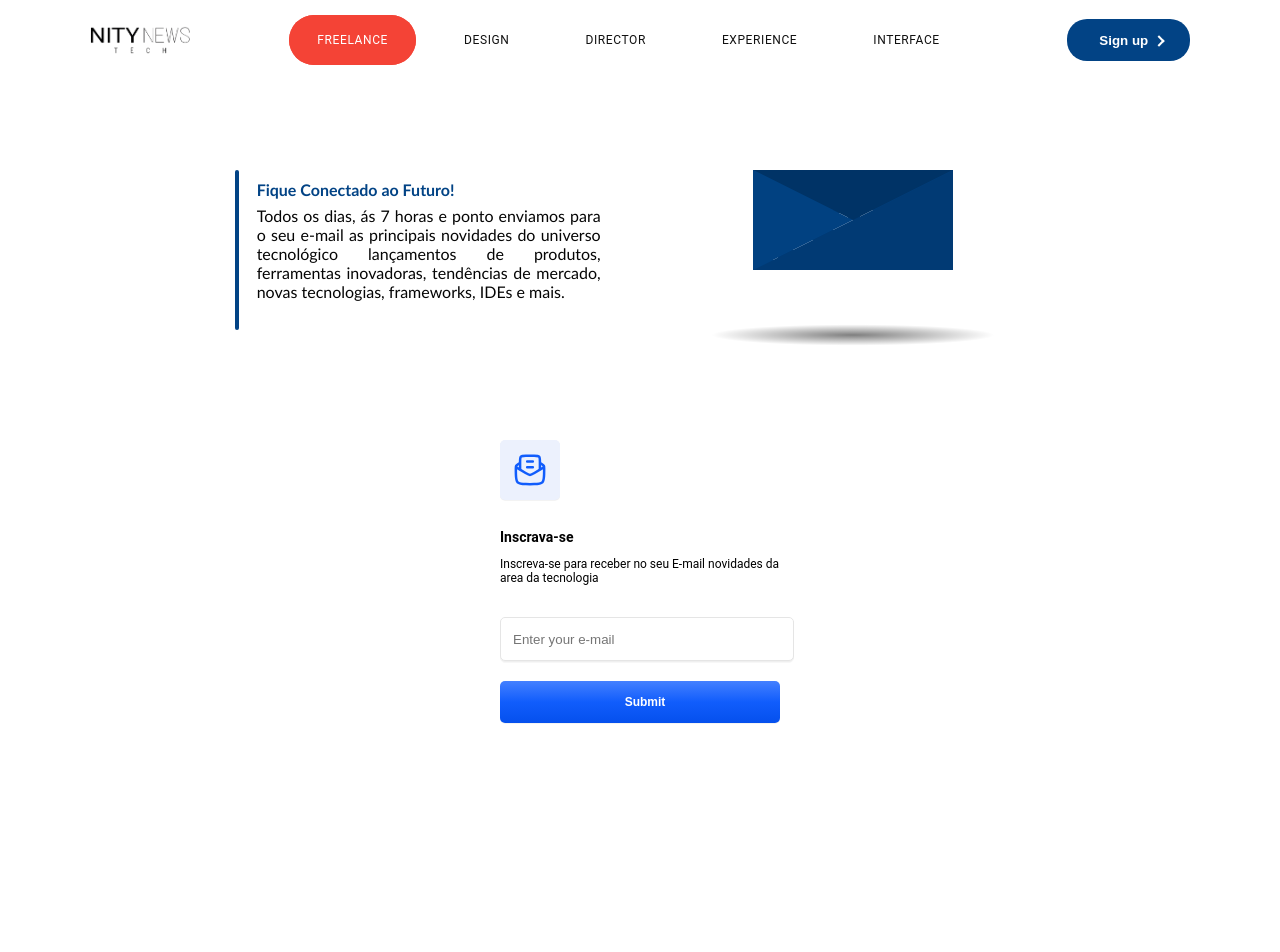
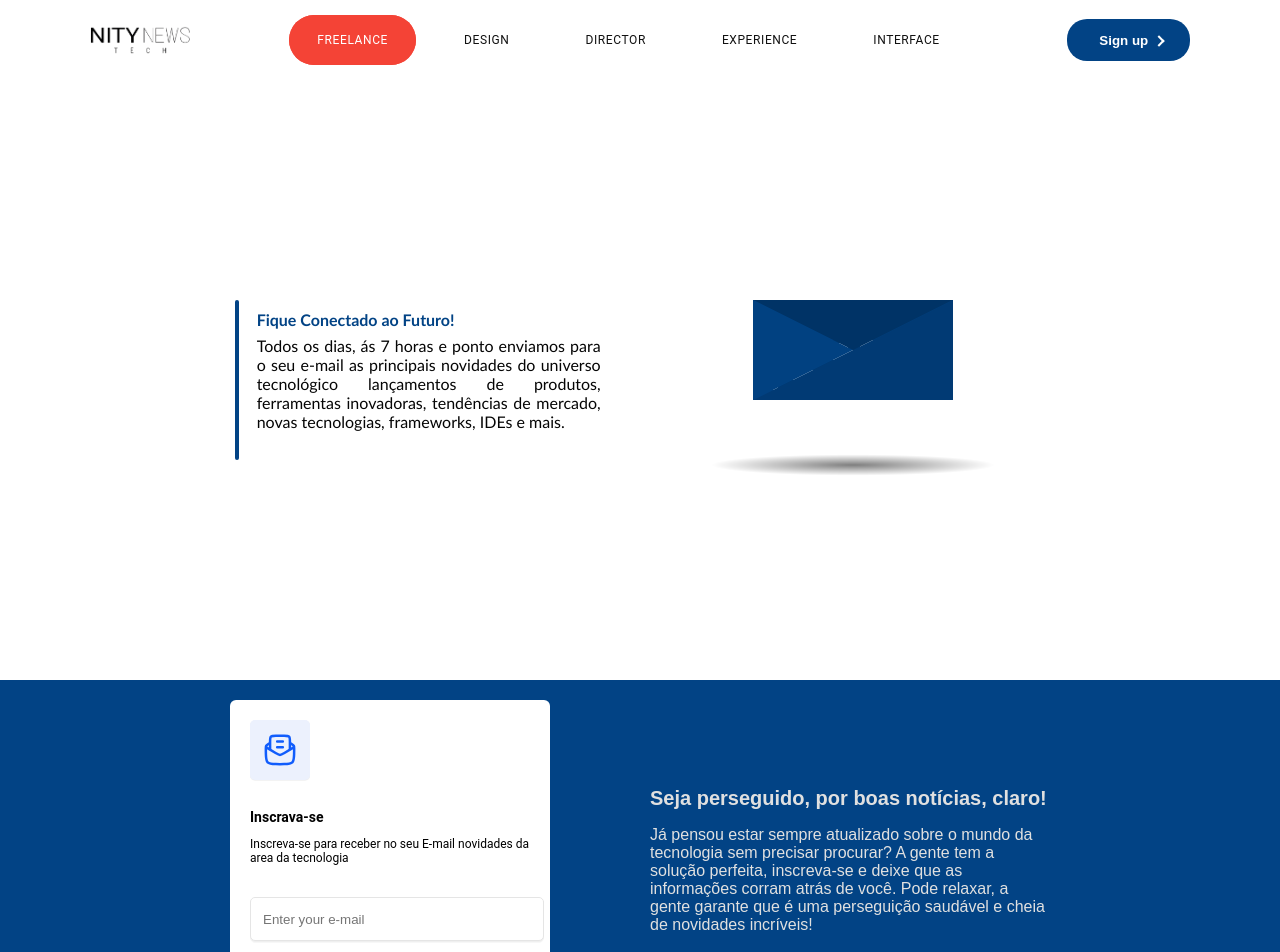
Before and after one commit to heltonsantos001/Site-NityNews-Tech, a React (Vite) app in the folder NityNewsTechFront/: page / in a window 1280 px wide. Shown: the top 952 px of the page. Before the commit the page ends 800 px from the top, so only its background shows below. Built offline with nearby package versions, Linux system fonts and the light colour scheme.

Commit message:
ContainerCard, card enviar email, e texto do lado

```diff
--- a/NityNewsTechFront/package.json
+++ b/NityNewsTechFront/package.json
@@ -11,6 +11,7 @@
     "preview": "vite preview"
   },
   "dependencies": {
+    "aos": "^2.3.4",
     "gsap": "^3.12.5",
     "react": "^18.3.1",
     "react-dom": "^18.3.1"
--- a/NityNewsTechFront/src/Components/CardEmail/CardEmailStyle.css
+++ b/NityNewsTechFront/src/Components/CardEmail/CardEmailStyle.css
@@ -2,7 +2,7 @@
   width: 320px;
   height: fit-content;
   background: #FFFFFF;
-  border-radius: 13px;
+  border-radius: 6px;
 }
 
 .form {
--- a/NityNewsTechFront/src/Components/Main/Main.jsx
+++ b/NityNewsTechFront/src/Components/Main/Main.jsx
@@ -1,25 +1,40 @@
 import { CardEmail } from "../CardEmail/CardEmail"
+import AOS from "aos";
+import "aos/dist/aos.css";
 import "./MainStyle.css"
 import { Letter } from "../Letter/Letter"
 import { CardText } from "../CardText/CardText"
 import { CardNews } from "../CardNews/CardNews"
+import { useEffect } from "react";
 
 export function Main(){
+
+    useEffect(() => {
+        AOS.init();
+      }, []);
 
     return(
         <main>
             <div id="ContainerTop">
 
-                <div className="ContainerText">
-                    <CardText title={"Fique Conectado ao Futuro!"} text={"Todos os dias, ás 7 horas e ponto enviamos para o seu e-mail as principais novidades do universo tecnológico lançamentos de produtos, ferramentas inovadoras, tendências de mercado, novas tecnologias, frameworks, IDEs e mais."} />
+                <div data-aos-duration="1500" data-aos="fade-up" className="ContainerText">
+                    <CardText className="text-xl font-bold text-gray-500" title={"Fique Conectado ao Futuro!"} text={"Todos os dias, ás 7 horas e ponto enviamos para o seu e-mail as principais novidades do universo tecnológico lançamentos de produtos, ferramentas inovadoras, tendências de mercado, novas tecnologias, frameworks, IDEs e mais."} />
                 </div>
-                <div id="ContainerLetter">
-                    <Letter />
+                <div data-aos-duration="1500" data-aos="fade-up" id="ContainerLetter">
+                    <Letter className="text-xl font-bold text-gray-500" />
                 </div>
             </div>
 
             <div id="ContainerCard">
-            <CardEmail />
+                <div data-aos-duration="1500" data-aos="fade-up">
+                <CardEmail className="text-xl font-bold text-gray-50" />
+                </div>
+            <div data-aos-duration="1500" data-aos="fade-up" id="ContainerCardText">
+                <h1 className="text-xl font-bold text-gray-500">Seja perseguido, por boas notícias, claro!</h1>
+                <p className="text-xl font-bold text-gray-500">
+                Já pensou estar sempre atualizado sobre o mundo da tecnologia sem precisar procurar? A gente tem a solução perfeita, inscreva-se e deixe que as informações corram atrás de você. Pode relaxar, a gente garante que é uma perseguição saudável e cheia de novidades incríveis!
+                </p>
+            </div>
             </div>
 
         </main>
--- a/NityNewsTechFront/src/Components/Main/MainStyle.css
+++ b/NityNewsTechFront/src/Components/Main/MainStyle.css
@@ -3,6 +3,7 @@
     display: flex;
     justify-content: space-evenly;
     align-items: center;
+    height: 75vh;
 }
 
 
@@ -17,7 +18,9 @@ main .ContainerText h1 {
 
 #ContainerCard{
     width: 100%;
+    padding:  20px 0;
     display: flex;
+    background-color: #024385;
     justify-content: center;
     align-items: center;
     gap: 100px;
@@ -30,3 +33,20 @@ main .ContainerText h1 {
 #Boxtext h1{
     font-size: 20px;
 }
+
+#ContainerCardText{
+    width: 400px;
+
+}
+
+#ContainerCardText h1{
+    font-size: 20px;
+    font-family: Arial, Helvetica, sans-serif;
+    color: #E0E0E0;
+}
+
+#ContainerCardText p{
+    font-family: Arial, Helvetica, sans-serif;
+    color: #E0E0E0;
+
+}
--- a/NityNewsTechFront/src/Components/TitlePrompt/TitlePromptStyle.css
+++ b/NityNewsTechFront/src/Components/TitlePrompt/TitlePromptStyle.css
@@ -1,3 +1,4 @@
+/* From Uiverse.io by ilkhoeri */
 .card {
   padding: 1rem;
   overflow: hidden;
@@ -5,7 +6,7 @@
   border-radius: 12px;
   background-color: #d9d9d92f;
   backdrop-filter: blur(8px);
-  width: 344px;
+  min-width: 344px;
 }
 .wrap {
   display: flex;
```
Also changed, not shown: NityNewsTechFront/src/Components/TitlePrompt/TitlePrompt.jsx (+4 -3 lines), 1 other file (tests, documents, lock files or other folders).
